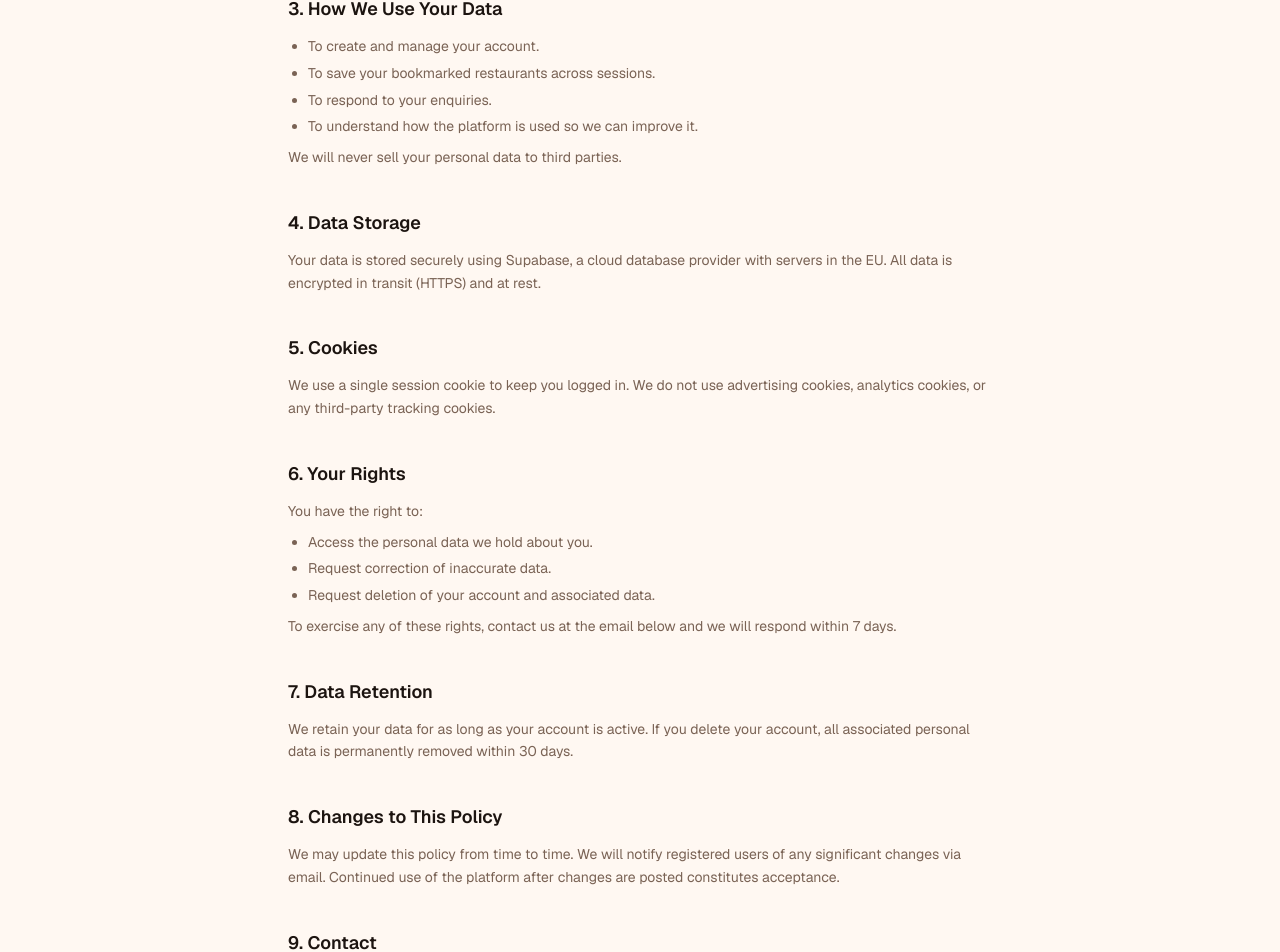
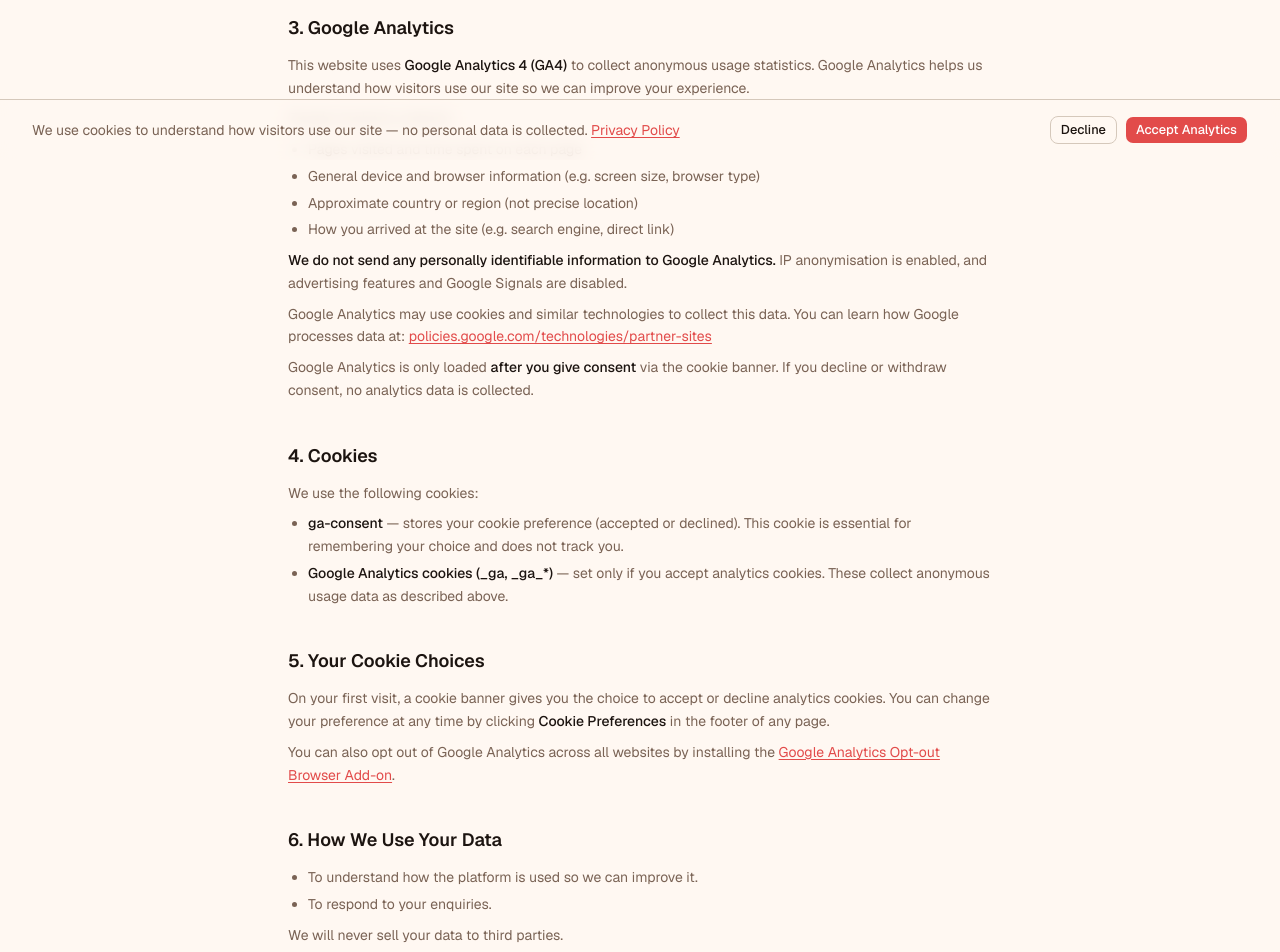
Before and after one commit to zoro421/zoro, a Next.js app: page /privacy in a window 1280 px wide. Shown: the part 640-1592 px from the top of the page. Built offline with nearby package versions, Linux system fonts and the light colour scheme; no server answers.

Commit message:
Add G configs

```diff
--- a/app/(main)/privacy/page.tsx
+++ b/app/(main)/privacy/page.tsx
@@ -9,7 +9,7 @@
     <div className="mx-auto max-w-3xl px-4 sm:px-6 lg:px-8 py-12 space-y-10">
       <div className="space-y-2">
         <h1 className="text-3xl font-bold">Privacy Policy</h1>
-        <p className="text-muted-foreground text-sm">Last updated: May 2025</p>
+        <p className="text-muted-foreground text-sm">Last updated: June 2025</p>
       </div>
 
       <Section title="1. Who We Are">
@@ -23,61 +23,107 @@
       <Section title="2. What We Collect">
         <p>We collect only what is necessary to run the service:</p>
         <ul>
-          <li><strong>Account data</strong> — your name and email address when you register.</li>
-          <li><strong>Usage data</strong> — which restaurants and deals you save or view.</li>
+          <li><strong>Usage data</strong> — which pages you visit and how you interact with the site (only if you consent to analytics cookies).</li>
           <li><strong>Contact messages</strong> — if you reach out via our contact form.</li>
         </ul>
-        <p>We do not collect payment information, location data, or any data beyond what is listed above.</p>
-      </Section>
-
-      <Section title="3. How We Use Your Data">
-        <ul>
-          <li>To create and manage your account.</li>
-          <li>To save your bookmarked restaurants across sessions.</li>
-          <li>To respond to your enquiries.</li>
-          <li>To understand how the platform is used so we can improve it.</li>
-        </ul>
-        <p>We will never sell your personal data to third parties.</p>
-      </Section>
-
-      <Section title="4. Data Storage">
         <p>
-          Your data is stored securely using Supabase, a cloud database provider with servers in the EU.
-          All data is encrypted in transit (HTTPS) and at rest.
+          We do not collect payment information, location data, or any personally identifiable information (PII)
+          such as your name, email address, phone number, or physical address through analytics.
         </p>
       </Section>
 
-      <Section title="5. Cookies">
+      <Section title="3. Google Analytics">
         <p>
-          We use a single session cookie to keep you logged in. We do not use advertising cookies,
-          analytics cookies, or any third-party tracking cookies.
+          This website uses <strong>Google Analytics 4 (GA4)</strong> to collect anonymous usage statistics.
+          Google Analytics helps us understand how visitors use our site so we can improve your experience.
+        </p>
+        <p>Google Analytics collects:</p>
+        <ul>
+          <li>Pages visited and time spent on each page</li>
+          <li>General device and browser information (e.g. screen size, browser type)</li>
+          <li>Approximate country or region (not precise location)</li>
+          <li>How you arrived at the site (e.g. search engine, direct link)</li>
+        </ul>
+        <p>
+          <strong>We do not send any personally identifiable information to Google Analytics.</strong>{' '}
+          IP anonymisation is enabled, and advertising features and Google Signals are disabled.
+        </p>
+        <p>
+          Google Analytics may use cookies and similar technologies to collect this data.
+          You can learn how Google processes data at:{' '}
+          <a
+            href="https://policies.google.com/technologies/partner-sites"
+            target="_blank"
+            rel="noopener noreferrer"
+            className="text-primary underline underline-offset-2 hover:opacity-80"
+          >
+            policies.google.com/technologies/partner-sites
+          </a>
+        </p>
+        <p>
+          Google Analytics is only loaded <strong>after you give consent</strong> via the cookie banner.
+          If you decline or withdraw consent, no analytics data is collected.
         </p>
       </Section>
 
-      <Section title="6. Your Rights">
+      <Section title="4. Cookies">
+        <p>We use the following cookies:</p>
+        <ul>
+          <li>
+            <strong>ga-consent</strong> — stores your cookie preference (accepted or declined).
+            This cookie is essential for remembering your choice and does not track you.
+          </li>
+          <li>
+            <strong>Google Analytics cookies (_ga, _ga_*)</strong> — set only if you accept analytics cookies.
+            These collect anonymous usage data as described above.
+          </li>
+        </ul>
+      </Section>
+
+      <Section title="5. Your Cookie Choices">
+        <p>
+          On your first visit, a cookie banner gives you the choice to accept or decline analytics cookies.
+          You can change your preference at any time by clicking <strong>Cookie Preferences</strong> in
+          the footer of any page.
+        </p>
+        <p>
+          You can also opt out of Google Analytics across all websites by installing the{' '}
+          <a
+            href="https://tools.google.com/dlpage/gaoptout"
+            target="_blank"
+            rel="noopener noreferrer"
+            className="text-primary underline underline-offset-2 hover:opacity-80"
+          >
+            Google Analytics Opt-out Browser Add-on
+          </a>
+          .
+        </p>
+      </Section>
+
+      <Section title="6. How We Use Your Data">
+        <ul>
+          <li>To understand how the platform is used so we can improve it.</li>
+          <li>To respond to your enquiries.</li>
+        </ul>
+        <p>We will never sell your data to third parties.</p>
+      </Section>
+
+      <Section title="7. Your Rights">
         <p>You have the right to:</p>
         <ul>
-          <li>Access the personal data we hold about you.</li>
-          <li>Request correction of inaccurate data.</li>
-          <li>Request deletion of your account and associated data.</li>
+          <li>Decline or withdraw consent for analytics cookies at any time.</li>
+          <li>Request information about the data we hold.</li>
+          <li>Request deletion of any data associated with you.</li>
         </ul>
         <p>
           To exercise any of these rights, contact us at the email below and we will respond within 7 days.
         </p>
       </Section>
 
-      <Section title="7. Data Retention">
-        <p>
-          We retain your data for as long as your account is active. If you delete your account,
-          all associated personal data is permanently removed within 30 days.
-        </p>
-      </Section>
-
       <Section title="8. Changes to This Policy">
         <p>
-          We may update this policy from time to time. We will notify registered users of any
-          significant changes via email. Continued use of the platform after changes are posted
-          constitutes acceptance.
+          We may update this policy from time to time. Continued use of the platform after changes are posted
+          constitutes acceptance. The date at the top of this page shows when it was last updated.
         </p>
       </Section>
 
--- a/app/layout.tsx
+++ b/app/layout.tsx
@@ -2,6 +2,8 @@
 import { Geist, Geist_Mono, Cairo, Montserrat } from 'next/font/google'
 import { Toaster } from '@/components/ui/sonner'
 import { Providers } from '@/components/providers'
+import { GoogleAnalytics } from '@/components/analytics/GoogleAnalytics'
+import { CookieBanner } from '@/components/layout/CookieBanner'
 import './globals.css'
 
 const geistSans = Geist({ variable: '--font-geist-sans', subsets: ['latin'] })
@@ -30,6 +32,8 @@
         <Providers>
           {children}
           <Toaster richColors position="top-right" />
+          <CookieBanner />
+          <GoogleAnalytics />
         </Providers>
       </body>
     </html>
--- /dev/null
+++ b/components/analytics/GoogleAnalytics.tsx
@@ -0,0 +1,41 @@
+'use client'
+
+import Script from 'next/script'
+import { useEffect, useState } from 'react'
+import { GA_MEASUREMENT_ID } from '@/lib/analytics-config'
+
+export function GoogleAnalytics() {
+  const [hasConsent, setHasConsent] = useState(false)
+
+  useEffect(() => {
+    const stored = localStorage.getItem('ga-consent')
+    if (stored === 'accepted') setHasConsent(true)
+
+    const handler = () => {
+      setHasConsent(localStorage.getItem('ga-consent') === 'accepted')
+    }
+    window.addEventListener('ga-consent-change', handler)
+    return () => window.removeEventListener('ga-consent-change', handler)
+  }, [])
+
+  if (!hasConsent || !GA_MEASUREMENT_ID) return null
+
+  return (
+    <>
+      <Script
+        src={`https://www.googletagmanager.com/gtag/js?id=${GA_MEASUREMENT_ID}`}
+        strategy="afterInteractive"
+      />
+      <Script id="ga-init" strategy="afterInteractive">{`
+        window.dataLayer = window.dataLayer || [];
+        function gtag(){dataLayer.push(arguments);}
+        gtag('js', new Date());
+        gtag('config', '${GA_MEASUREMENT_ID}', {
+          anonymize_ip: true,
+          allow_google_signals: false,
+          allow_ad_personalization_signals: false
+        });
+      `}</Script>
+    </>
+  )
+}
--- /dev/null
+++ b/components/layout/CookieBanner.tsx
@@ -0,0 +1,49 @@
+'use client'
+
+import { useState, useEffect } from 'react'
+import Link from 'next/link'
+import { Button } from '@/components/ui/button'
+
+export function CookieBanner() {
+  const [visible, setVisible] = useState(false)
+
+  useEffect(() => {
+    if (!localStorage.getItem('ga-consent')) setVisible(true)
+
+    const handler = () => {
+      if (!localStorage.getItem('ga-consent')) setVisible(true)
+    }
+    window.addEventListener('show-cookie-preferences', handler)
+    return () => window.removeEventListener('show-cookie-preferences', handler)
+  }, [])
+
+  function accept() {
+    localStorage.setItem('ga-consent', 'accepted')
+    window.dispatchEvent(new Event('ga-consent-change'))
+    setVisible(false)
+  }
+
+  function decline() {
+    localStorage.setItem('ga-consent', 'declined')
+    setVisible(false)
+  }
+
+  if (!visible) return null
+
+  return (
+    <div className="fixed bottom-0 left-0 right-0 z-50 border-t border-border bg-background/95 backdrop-blur supports-[backdrop-filter]:bg-background/80">
+      <div className="mx-auto max-w-7xl px-4 sm:px-6 lg:px-8 py-4 flex flex-col sm:flex-row items-start sm:items-center gap-4">
+        <p className="text-sm text-muted-foreground flex-1 leading-relaxed">
+          We use cookies to understand how visitors use our site — no personal data is collected.{' '}
+          <Link href="/privacy" className="text-primary underline underline-offset-2 hover:opacity-80 transition-opacity">
+            Privacy Policy
+          </Link>
+        </p>
+        <div className="flex gap-2 shrink-0">
+          <Button variant="outline" size="sm" onClick={decline}>Decline</Button>
+          <Button size="sm" onClick={accept}>Accept Analytics</Button>
+        </div>
+      </div>
+    </div>
+  )
+}
--- a/components/layout/Footer.tsx
+++ b/components/layout/Footer.tsx
@@ -39,6 +39,14 @@
               <ul className="space-y-2 text-sm text-muted-foreground">
                 <li><Link href="/privacy" className="hover:text-primary transition-colors">{t.footer.privacy}</Link></li>
                 <li><Link href="/terms" className="hover:text-primary transition-colors">{t.footer.terms}</Link></li>
+                <li>
+                  <button
+                    onClick={() => window.dispatchEvent(new Event('show-cookie-preferences'))}
+                    className="hover:text-primary transition-colors text-left"
+                  >
+                    {t.footer.cookiePreferences}
+                  </button>
+                </li>
               </ul>
             </div>
           </div>
--- /dev/null
+++ b/lib/analytics-config.ts
@@ -0,0 +1 @@
+export const GA_MEASUREMENT_ID = process.env.NEXT_PUBLIC_GA_ID ?? 'G-VX1RPTH96H'
--- a/lib/i18n.ts
+++ b/lib/i18n.ts
@@ -60,6 +60,7 @@
     privacy: 'Privacy',
     terms: 'Terms',
     admin: 'Admin',
+    cookiePreferences: 'Cookie Preferences',
     rights: 'All rights reserved.',
   },
   dealsPage: {
@@ -182,6 +183,7 @@
     privacy: 'الخصوصية',
     terms: 'الشروط',
     admin: 'المشرف',
+    cookiePreferences: 'إعدادات الكوكيز',
     rights: 'جميع الحقوق محفوظة.',
   },
   dealsPage: {
```
